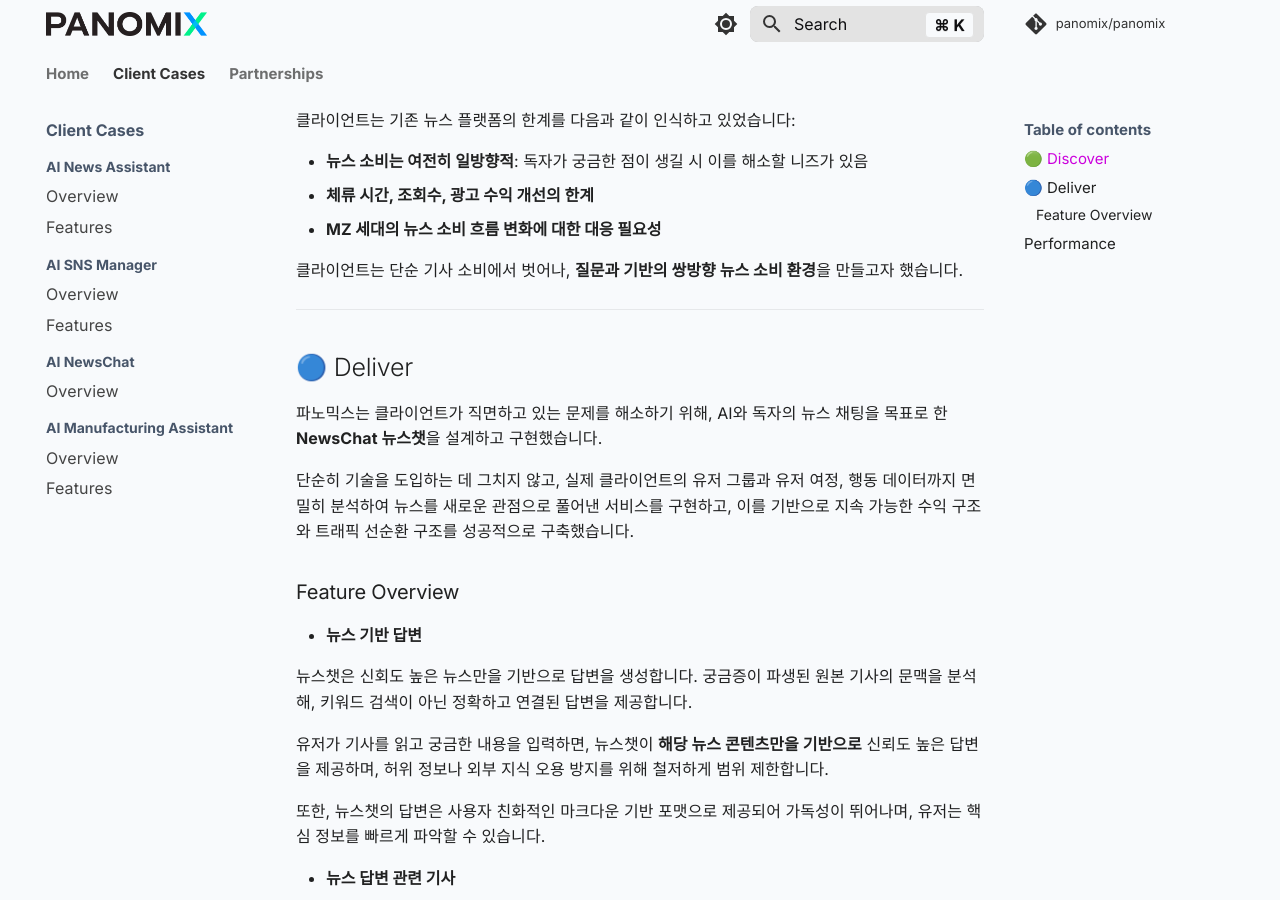
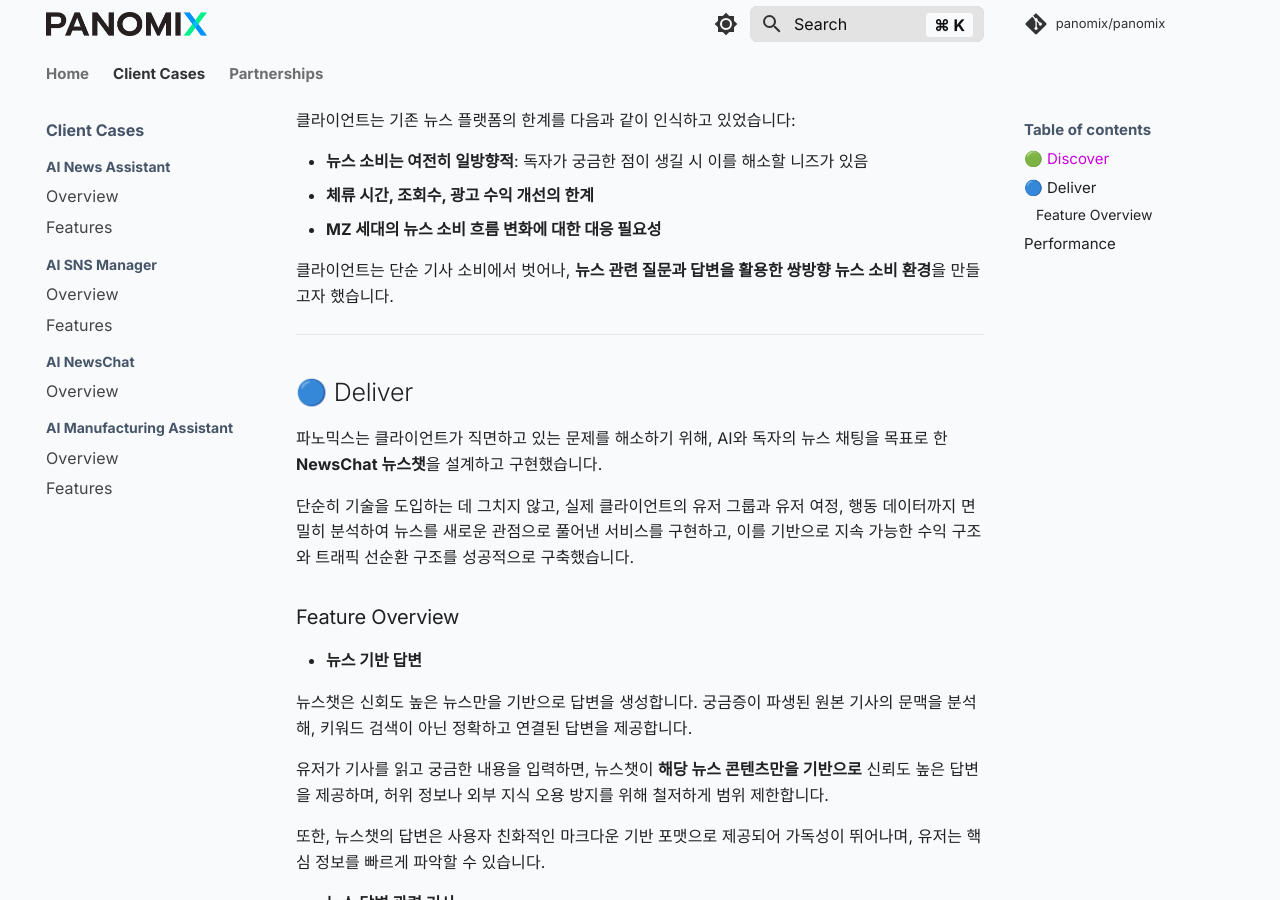
Before and after one commit to panomix/panomix, an MkDocs documentation site: the page built from docs/clients/newschat/newschat.md, in a window 1280 px wide and 900 px high, scrolled down 309 px. Built offline with MkDocs 1.6.1 and Material for MkDocs 9.7.7, drawn with Linux system fonts in a browser that asks for light colours; comment, search, counter and statistics services are not loaded.

Commit message:
Update newschat.md

```diff
--- a/docs/clients/newschat/newschat.md
+++ b/docs/clients/newschat/newschat.md
@@ -13,7 +13,7 @@
 -  **체류 시간, 조회수, 광고 수익 개선의 한계**
 -  **MZ 세대의 뉴스 소비 흐름 변화에 대한 대응 필요성**
 
-클라이언트는 단순 기사 소비에서 벗어나, **질문과 기반의 쌍방향 뉴스 소비 환경**을 만들고자 했습니다.
+클라이언트는 단순 기사 소비에서 벗어나, **뉴스 관련 질문과 답변을 활용한 쌍방향 뉴스 소비 환경**을 만들고자 했습니다.
 
 ---
 
```
